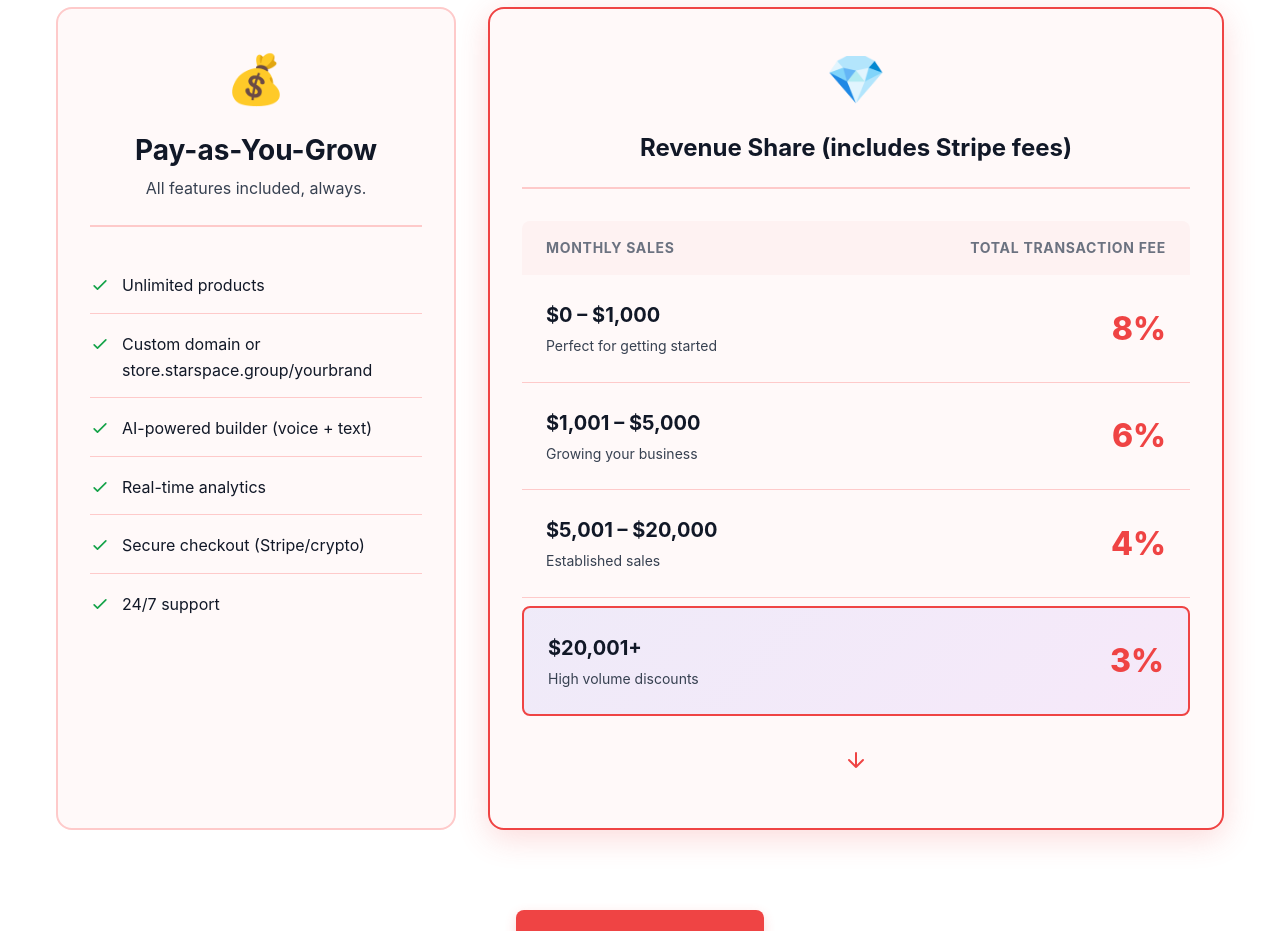
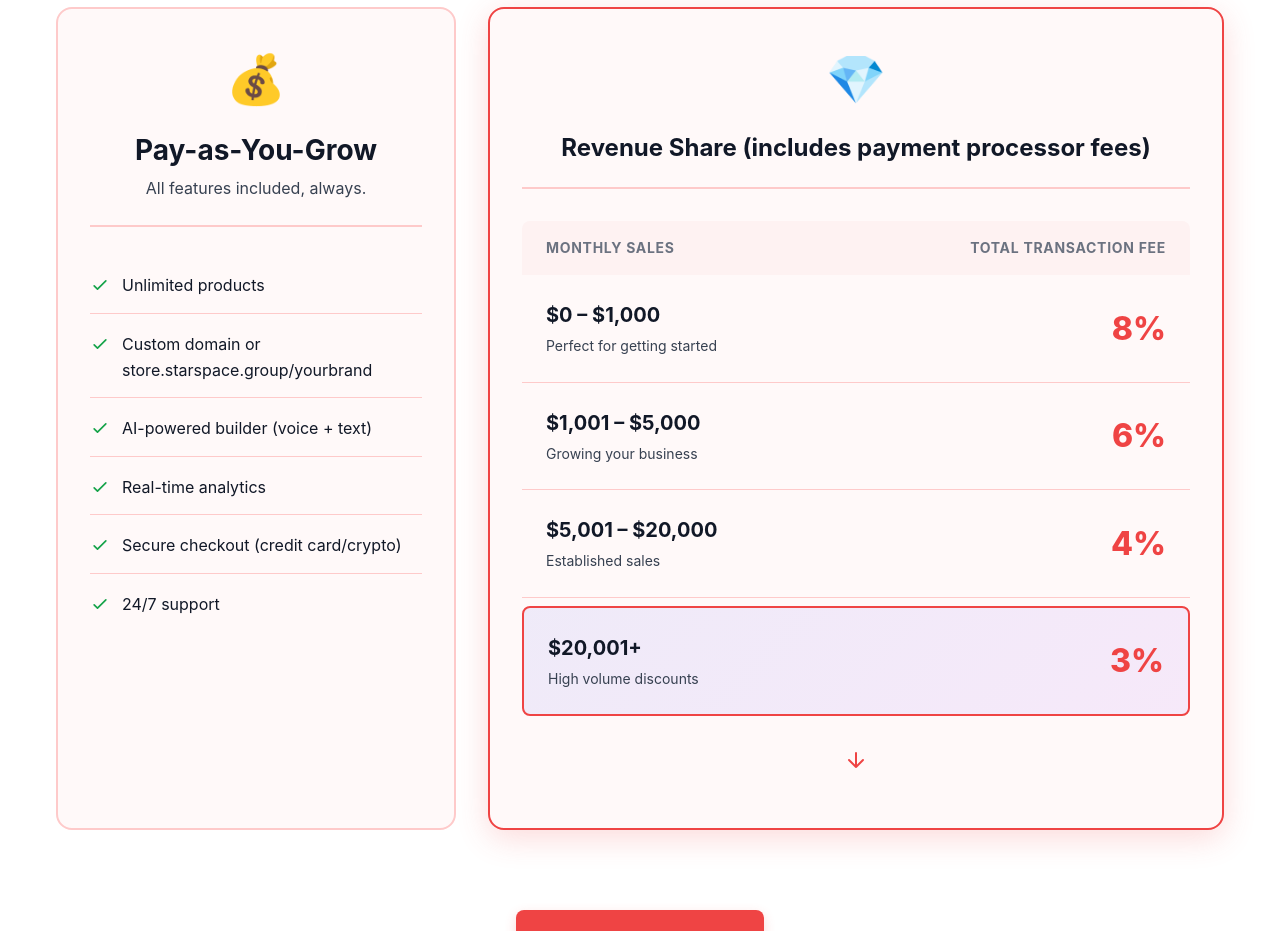
Before and after one commit to starspacegroup/hermes, a SvelteKit app: page / in a window 1280 px wide. Shown: the part 1680-2611 px from the top of the page. Built offline with nearby package versions, Linux system fonts and the light colour scheme.

Commit message:
Update checkout and revenue share descriptions for clarity

```diff
--- a/src/routes/+page.svelte
+++ b/src/routes/+page.svelte
@@ -51,7 +51,7 @@
     'Custom domain or store.starspace.group/yourbrand',
     'AI-powered builder (voice + text)',
     'Real-time analytics',
-    'Secure checkout (Stripe/crypto)',
+    'Secure checkout (credit card/crypto)',
     '24/7 support'
   ];
 
@@ -198,7 +198,7 @@
     <div class="revenue-share">
       <div class="revenue-header">
         <span class="revenue-icon">💎</span>
-        <h3>Revenue Share (includes Stripe fees)</h3>
+        <h3>Revenue Share (includes payment processor fees)</h3>
       </div>
 
       <div class="revenue-table">
```
